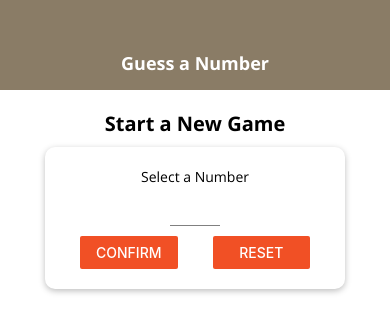
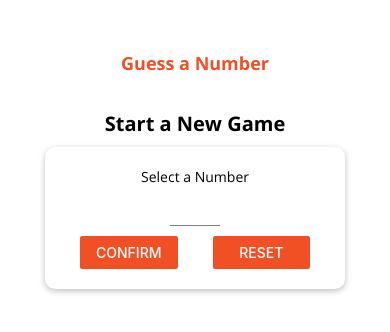
Before and after one commit to ryanstgermain/guess-a-number-native, a React Native app: screen / in a window 390 px wide. Shown: the top 332 px of the page. Built offline with nearby package versions, Linux system fonts and the light colour scheme.

Commit message:
Added styling conditions for platforms.

```diff
--- a/components/Header.js
+++ b/components/Header.js
@@ -1,5 +1,5 @@
 import React from 'react';
-import { StyleSheet, View } from 'react-native';
+import { StyleSheet, View, Platform } from 'react-native';
 import colors from '../constants/colors';
 
 import TitleText from '../components/TitleText';
@@ -19,13 +19,15 @@
     width: '100%',
     height: 90,
     paddingTop: 36,
-    backgroundColor: colors.primary,
+    backgroundColor: Platform.OS === 'android' ? colors.primary : 'white',
     alignItems: 'center',
-    justifyContent: 'center'
+    justifyContent: 'center',
+    borderBottomColor: Platform.OS === 'ios' ? '#ccc' : 'transparent',
+    borderBottomWidth: Platform.OS === 'ios' ? 1 : 0
   },
 
   headerTitle: {
-    color: 'white'
+    color: Platform.OS === 'android' ? 'white' : colors.accent
   }
 });
 
```
